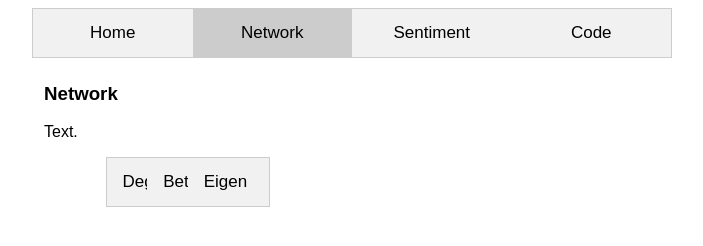
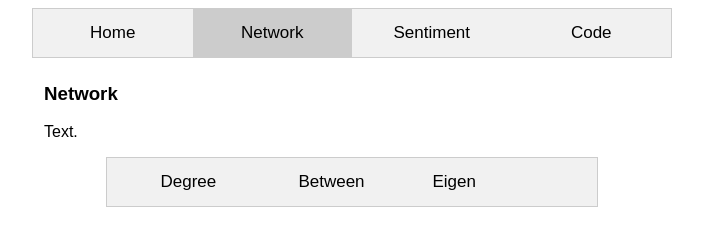
Before and after one commit to benj1003/Goodreads_network, a plain HTML site: page index.html in a window 1280 px wide. Both pictures are taken after a click on the button "Network". Shown: the whole page, without its empty margins (288-991 px from the left). Drawn offline with Linux system fonts and the light colour scheme.

Commit message:
Update index.html

```diff
--- a/index.html
+++ b/index.html
@@ -128,8 +128,8 @@ body {  font-family: Arial;
   <h3>Network</h3>
   <p>Text.</p>
 	<div class="cont">
-  		<div class="tab" style=width:33.33%;>
-				<button class="tablinks" onclick="openCity(event, 'Degree')"id="defaultOpen">Degree</button>
+  		<div class="tab">
+				<button class="tablinks" style=width:33.33%; onclick="openCity(event, 'Degree')"id="defaultOpen">Degree</button>
 				<button class="tablinks" onclick="openCity(event, 'Between')">Between</button>
 				<button class="tablinks" onclick="openCity(event, 'Eigen')">Eigen</button>
 			</div>
@@ -140,7 +140,7 @@ body {  font-family: Arial;
   <h3>Network2</h3>
   <p>Text.</p>
 	<div class="cont">
-  		<div class="tab" style=width:33.33%;>
+  		<div class="tab">
 				<button class="tablinks" onclick="openCity(event, 'Degree')"id="defaultOpen">Degree</button>
 				<button class="tablinks" onclick="openCity(event, 'Between')">Between</button>
 				<button class="tablinks" onclick="openCity(event, 'Eigen')">Eigen</button>
```
